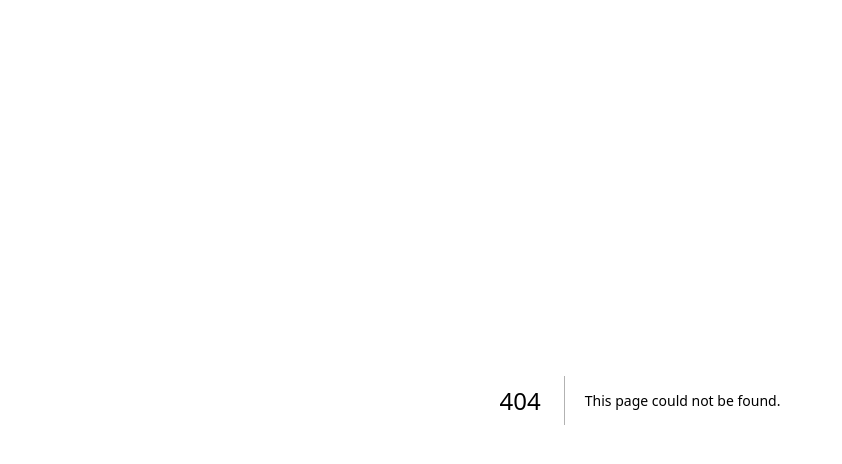
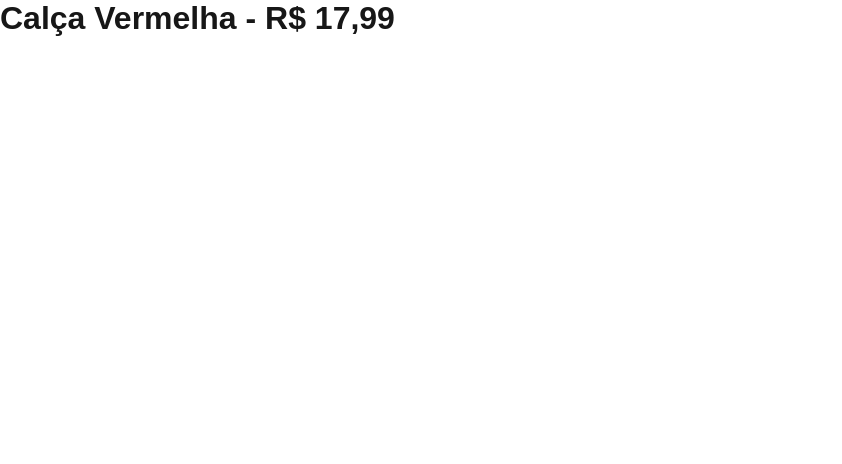
Before and after one commit to MariaLuizaVicentini/pokemonNextJS, a Next.js app: page /products/pants/redpants in a window 1280 px wide. Before the commit this address had no page. Shown: the top 464 px of the page, without its empty margins (0-842 px from the left). Built offline with nearby package versions, Linux system fonts and the light colour scheme.

Commit message:
hierarquia de roteamento

```diff
--- /dev/null
+++ b/pages/products/pants/bluepants.js
@@ -0,0 +1,3 @@
+export default function BluePants() {
+    return <h1>Calça Azul - R$ 17,99</h1>
+}
--- /dev/null
+++ b/pages/products/pants/redpants.js
@@ -0,0 +1,3 @@
+export default function RedPant() {
+    return <h1>Calça Vermelha - R$ 17,99</h1>
+}
--- /dev/null
+++ b/pages/products/shirt.js
@@ -0,0 +1,3 @@
+export default function Shirt() {
+    return <h1>Camisa - R$ 19,99</h1>
+}
```
Also changed, not shown: pages/products/index.js (renamed from pages/products.js).
